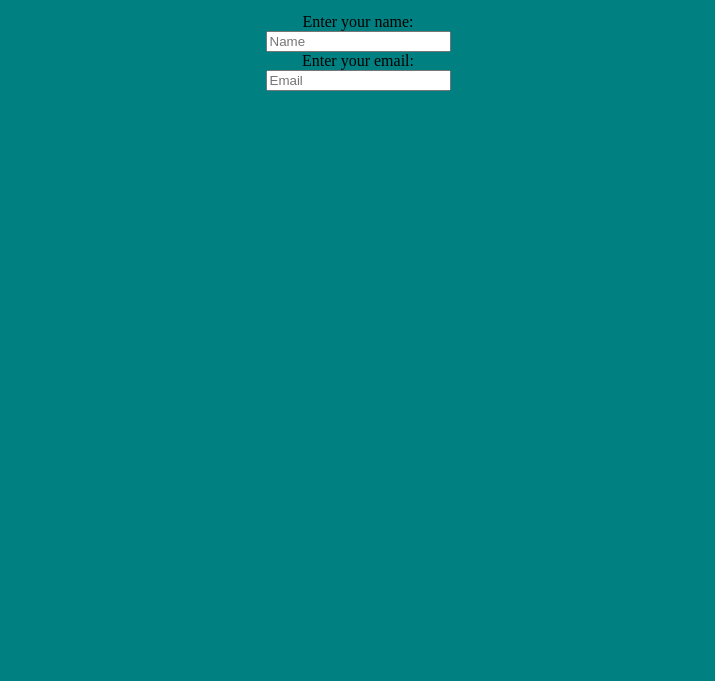
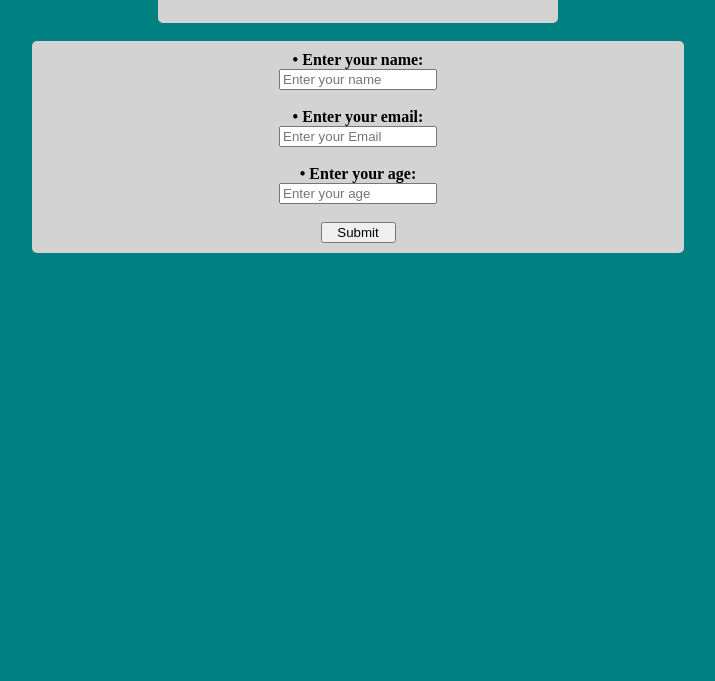
Before and after one commit to mdamian9/Simple-Survey-Form, a plain HTML site: page index.html in a window 1280 px wide. Shown: the part 119-800 px from the top of the page, without its empty margins (282-997 px from the left). Drawn offline with Linux system fonts and the light colour scheme.

Commit message:
Adjusted form a bit, added submit button and some more CSS. 10/17 tests passed

```diff
--- a/assets/css/style.css
+++ b/assets/css/style.css
@@ -5,3 +5,27 @@ body {
 .center-text {
     text-align: center;
 }
+
+.header {
+    background-color: lightgray;
+    width: 30%;
+    padding: 10px;
+    border-radius: 5px;
+    margin: 0 auto;
+}
+
+#survey-form {
+    background-color: lightgray;
+    width: 50%;
+    padding: 10px;
+    border-radius: 5px;
+    margin: 0 auto;
+}
+
+form input {
+    width: 150px;
+}
+
+#submit {
+    width: 75px;
+}
--- a/index.html
+++ b/index.html
@@ -20,10 +20,14 @@
         <br />
 
         <form class="center-text" id="survey-form">
-            <span>Enter your name:</span><br>
-            <input id="name" type="text" name="name" placeholder="Name"><br>
-            <span>Enter your email:</span><br>
-            <input id="email" type="email" name="email" placeholder="Email">
+            <b>• Enter your name:</b><br>
+            <input id="name" type="text" name="name" placeholder="Enter your name"><br><br>
+            <b>• Enter your email:</b><br>
+            <input id="email" type="email" name="email" placeholder="Enter your Email"><br><br>
+            <b>• Enter your age:</b><br>
+            <input id="number" type="number" name="age" min="1" max="100" placeholder="Enter your age"><br><br>
+
+            <input id="submit" type="submit" value="Submit">
         </form>
 
     </div>
```
